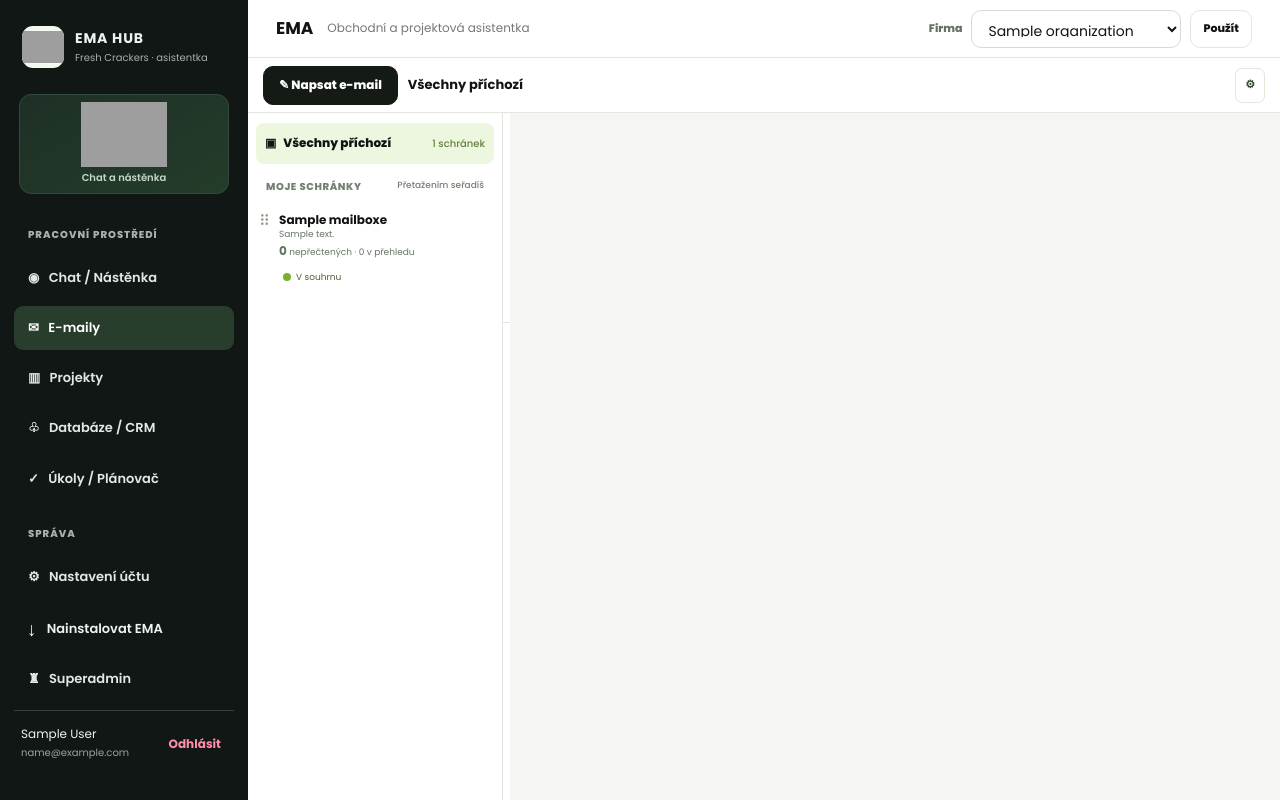
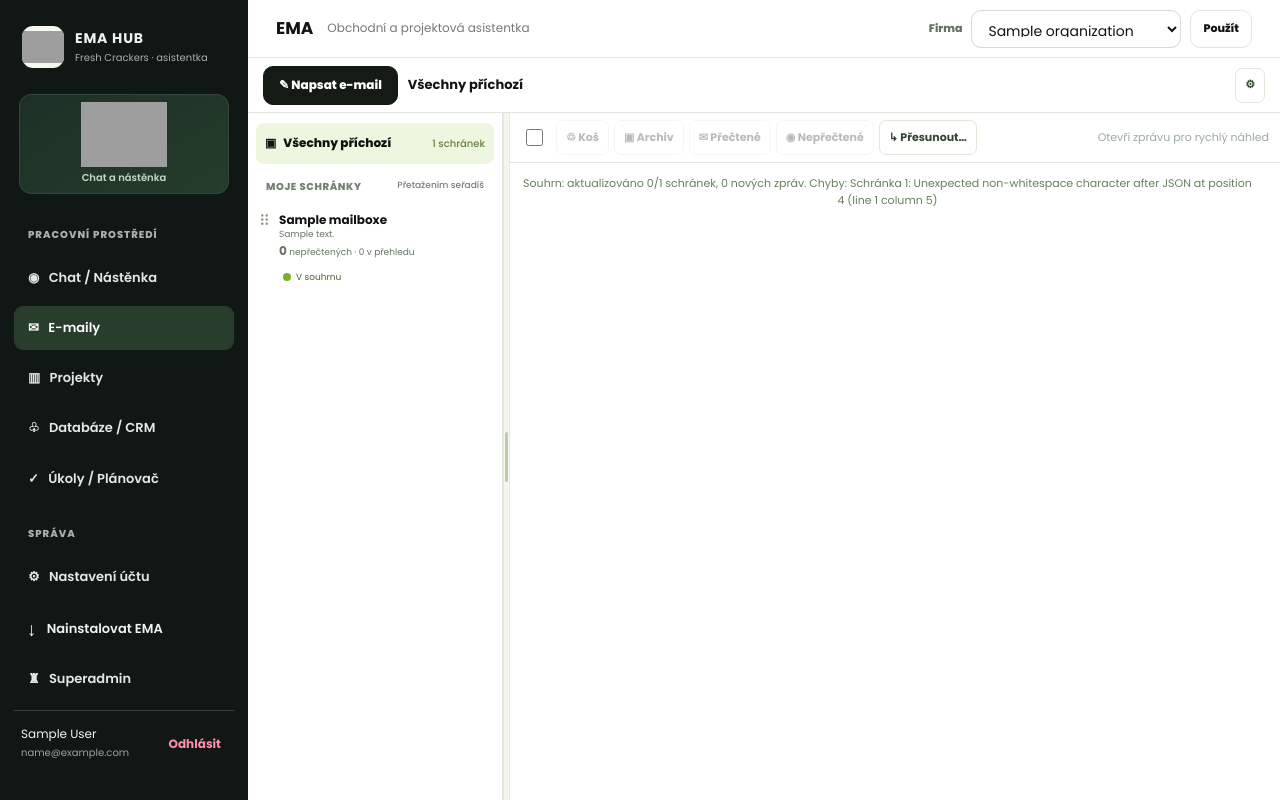
Before and after one commit to soufekladislav/Ema, a Flask app: page /mail in a window 1280 px wide. Run offline with Flask 3, Linux system fonts and the light colour scheme; the visitor is signed in with stand-in values (Sample User, id 1); tables that the repository leaves empty hold one stand-in row (values such as "Sample post"); grey boxes are pictures that could not be loaded.

Commit message:
feat(mail): load v13 persisted mailbox order and split-pane handle

```diff
--- a/templates/overview.html
+++ b/templates/overview.html
@@ -107,7 +107,7 @@
       {% endif %}
       <a class="ema-toolbar-button" href="{{ url_for('account_hub') }}" title="Nastavení schránek">⚙</a>
     </div>
-    <div class="ema-mail-hub">
+    <div class="ema-mail-hub" data-user-id="{{ me.id }}">
       <aside class="ema-mail-hub-sidebar" id="ema-mail-folder-pane" aria-label="Schránky a složky">
         <a href="{{ url_for('mail_hub') }}" class="ema-mail-all-inbox {{ 'active' if not selected_box else '' }}">
           <span>▣ &nbsp; Všechny příchozí</span><small>{{ combined_count }} schránek</small>
@@ -160,6 +160,10 @@
         </div>
         <p id="ema-mail-order-status" class="small muted" aria-live="polite"></p>
       </aside>
+      <div id="ema-mail-pane-resizer" class="ema-mail-pane-resizer" role="separator"
+           tabindex="0" aria-label="Změnit šířku panelu schránek (šipky doleva/doprava)"
+           aria-orientation="vertical" aria-valuemin="205" aria-valuemax="600"
+           aria-valuenow="255" title="Tažením změnit šířku, dvojklikem obnovit"></div>
       <section class="ema-mail-hub-messages" aria-label="Seznam e-mailů">
         {% if selected_box and selected_box.sync_error and selected_box.status == 'error' %}
           <div class="ema-mail-sync-errorbar" role="alert">{{ selected_box.sync_error }}</div>
```
